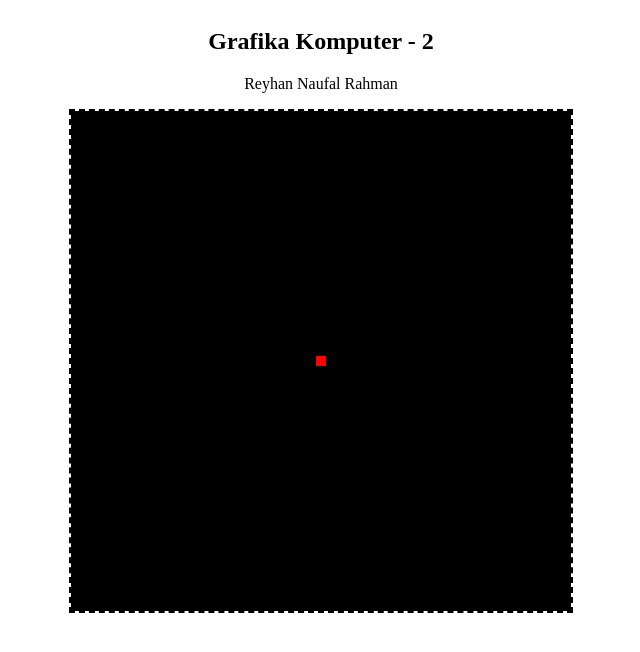
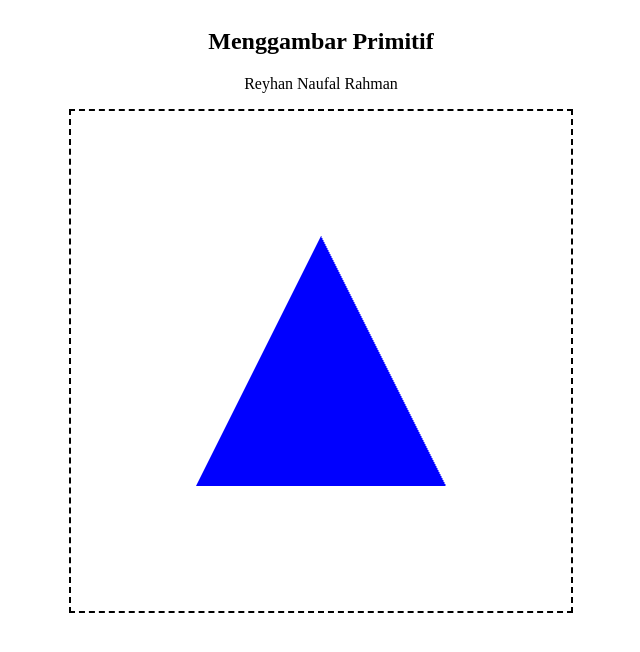
Before and after one commit to cg2021d/menggambar-primitif-reyhannaufal, a plain HTML site: page index.html in a window 1280 px wide. Shown: the whole page, without its empty margins (319-959 px from the left). Drawn offline with Linux system fonts and the light colour scheme.

Commit message:
feat: draw triangle

```diff
--- a/index.html
+++ b/index.html
@@ -11,7 +11,7 @@
   <body onload="main()">
     <main>
       <section class="text-center">
-        <h1>Grafika Komputer - 2</h1>
+        <h1>Menggambar Primitif</h1>
         <p>Reyhan Naufal Rahman</p>
       </section>
       <section>
--- a/main.js
+++ b/main.js
@@ -2,10 +2,24 @@ function main() {
   const canvas = document.getElementById("canvas");
   const gl = canvas.getContext("webgl");
 
+  /*
+   * Definisikan vertex
+   * WebGL hanya sampai 0-1
+   * (0.0, 0.5), B (0.5, -0.5), C (-0.5, -0.5)
+   */
+
+  const vertices = [0.0, 0.5, 0.5, -0.5, -0.5, -0.5];
+
+  const positionBuffer = gl.createBuffer();
+  gl.bindBuffer(gl.ARRAY_BUFFER, positionBuffer);
+  gl.bufferData(gl.ARRAY_BUFFER, new Float32Array(vertices), gl.STATIC_DRAW);
+  gl.bindBuffer(gl.ARRAY_BUFFER, null);
+
   const vertexShaderCode = `
+        attribute vec2 a_Position;
         void main() {
-            gl_Position = vec4(0.0, 0.0, 0.0, 1.0);
-            gl_PointSize = 10.0;
+        gl_Position = vec4(a_Position, 0.0, 1.0);
+            gl_PointSize = 20.0;
         }
     `;
 
@@ -15,7 +29,7 @@ function main() {
 
   const fragmentShaderCode = `
         void main() {
-            gl_FragColor = vec4(1.0, 0.0, 0.0, 1.0);
+            gl_FragColor = vec4(0.0, 0.0, 1.0, 1.0);
         }
     `;
 
@@ -29,8 +43,13 @@ function main() {
   gl.linkProgram(shaderProgram);
   gl.useProgram(shaderProgram);
 
-  gl.clearColor(0.0, 0.0, 0.0, 1.0);
+  gl.bindBuffer(gl.ARRAY_BUFFER, positionBuffer);
+  const aPosition = gl.getAttribLocation(shaderProgram, "a_Position");
+  gl.vertexAttribPointer(aPosition, 2, gl.FLOAT, false, 0, 0);
+  gl.enableVertexAttribArray(aPosition);
+
+  gl.clearColor(1.0, 1.0, 1.0, 1);
   gl.clear(gl.COLOR_BUFFER_BIT);
 
-  gl.drawArrays(gl.POINTS, 0, 1);
+  gl.drawArrays(gl.TRIANGLES, 0, 3);
 }
```
